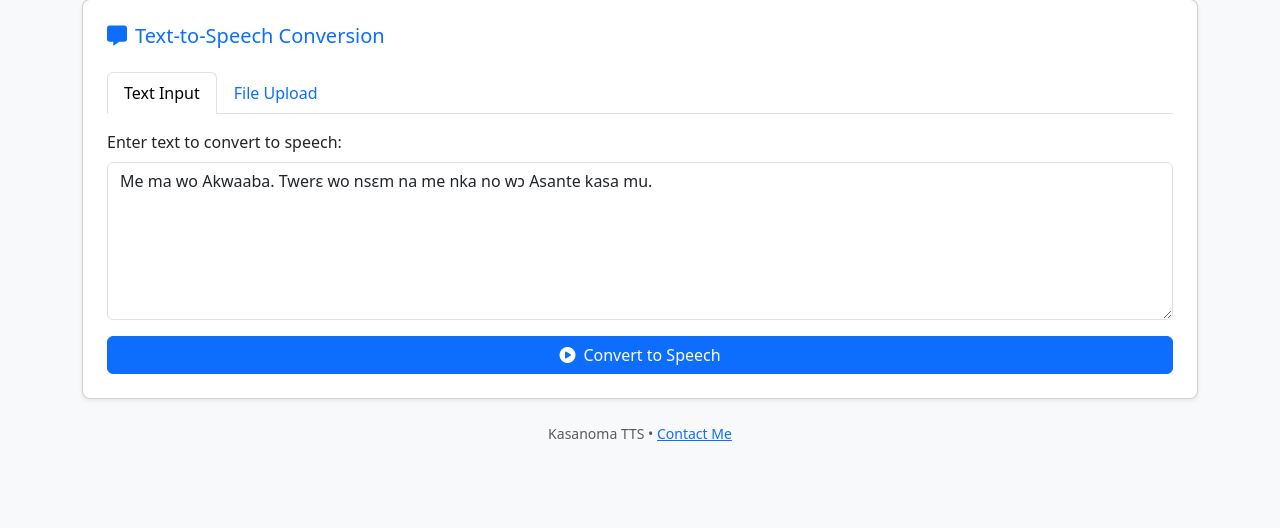
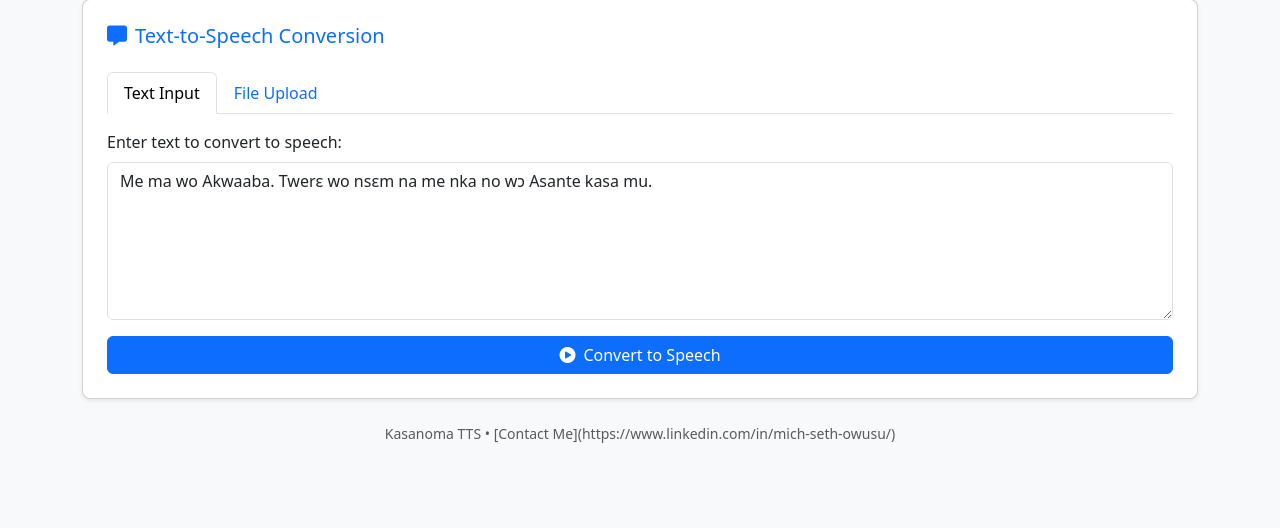
Before and after one commit to michsethowusu/kasanoma, a Flask app: page / in a window 1280 px wide. Shown: the part 129-657 px from the top of the page. Run offline with Flask 3, Linux system fonts and the light colour scheme; some libraries are stand-ins or nearby versions.

Commit message:
Update index.html

```diff
--- a/templates/index.html
+++ b/templates/index.html
@@ -114,7 +114,7 @@ Me ma wo Akwaaba. Twerɛ wo nsɛm na me nka no wɔ Asante kasa mu.
     </div>
 
     <footer class="text-center mt-4 text-muted small">
-    Kasanoma TTS • <a href="mailto:michsethowusu@gmail.com">Contact Me</a>
+    Kasanoma TTS • [Contact Me](https://www.linkedin.com/in/mich-seth-owusu/)
     </footer>
 
 
```
